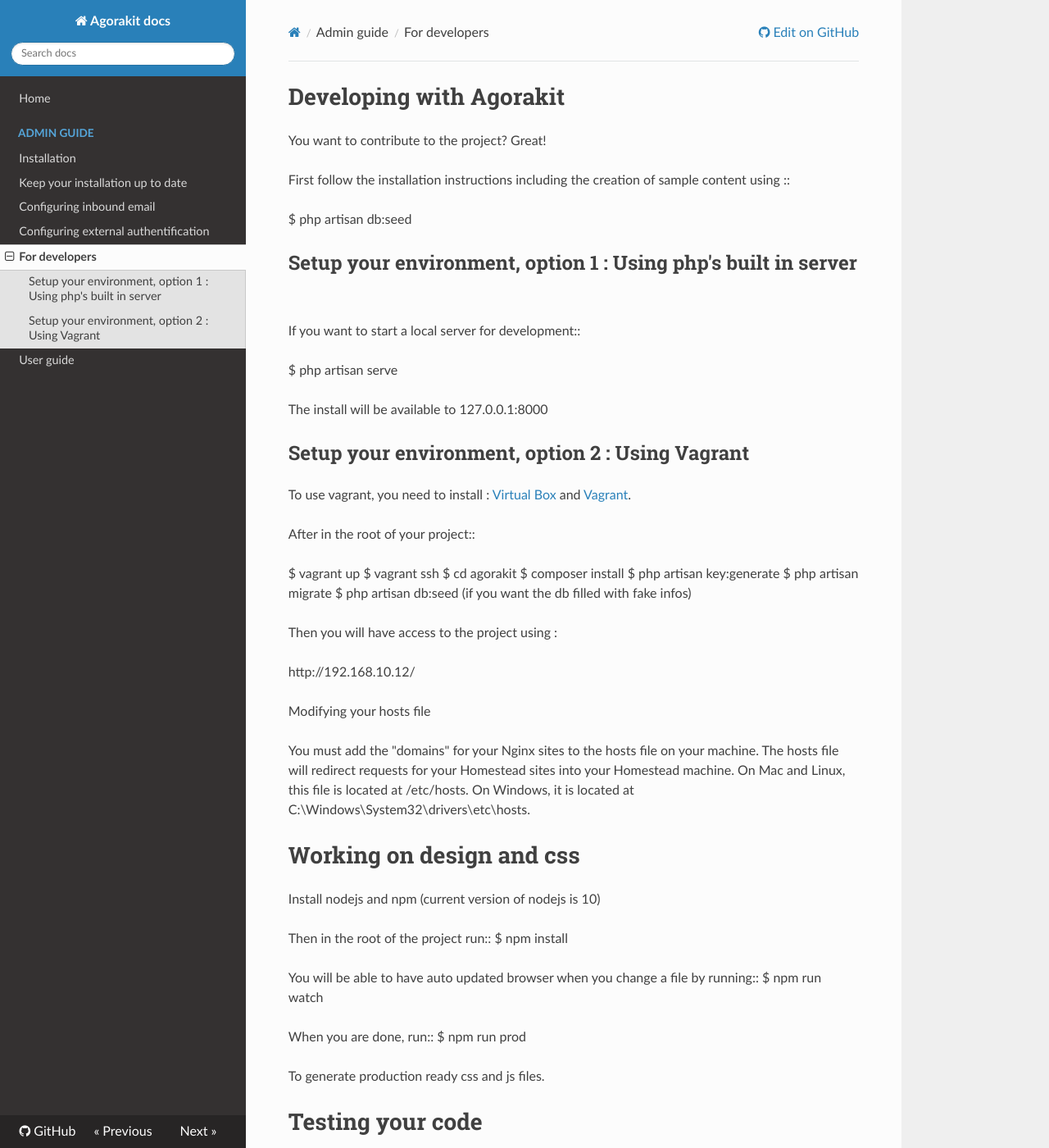
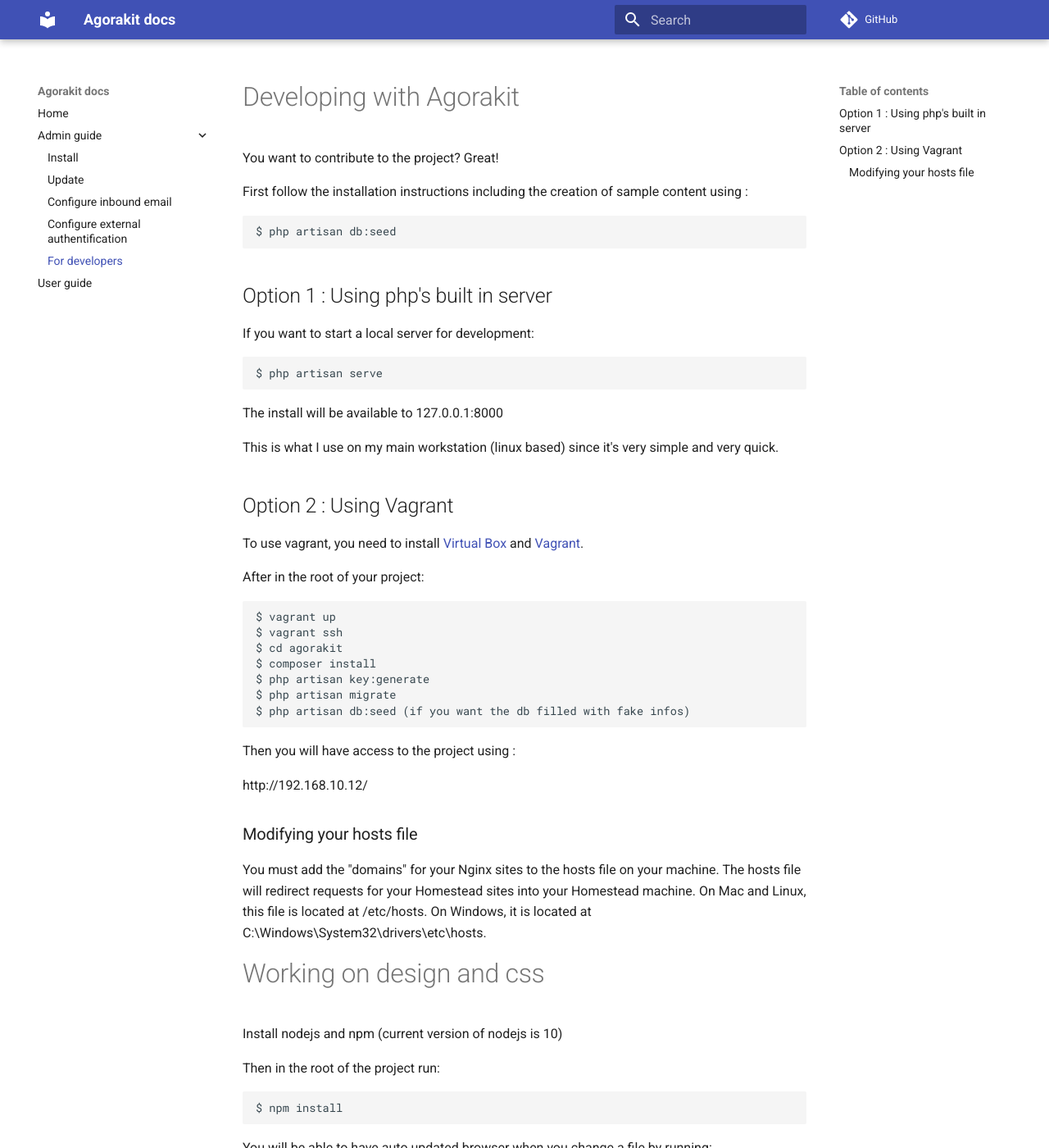
Before and after one commit to agorakit/documentation, an MkDocs documentation site: the page built from docs/development.md, in a window 1280 px wide and 1400 px high. Shown: the whole window at 82% size. Built offline with MkDocs 1.6.1 and Material for MkDocs 9.7.7, drawn with Linux system fonts in a browser that asks for light colours; nearby versions of some CDN libraries; comment, search, counter and statistics services are not loaded; some of the changed text lies outside the part shown.

Commit message:
nicer theme : "material"

```diff
--- a/docs/development.md
+++ b/docs/development.md
@@ -3,46 +3,45 @@
 
 You want to contribute to the project? Great!
 
-First follow the installation instructions including the creation of sample content using ::
+First follow the installation instructions including the creation of sample content using :
 
-  $ php artisan db:seed
+    $ php artisan db:seed
 
 
 
 
-## Setup your environment, option 1 : Using php's built in server
+## Option 1 : Using php's built in server
+
+If you want to start a local server for development:
+
+    $ php artisan serve
+
+The install will be available to 127.0.0.1:8000
+
+This is what I use on my main workstation (linux based) since it's very simple and very quick.
 
 
 
-If you want to start a local server for development::
+## Option 2 : Using Vagrant
 
-  $ php artisan serve
+To use vagrant, you need to install [Virtual Box](https://www.virtualbox.org/wiki/Downloads) and [Vagrant](https://www.virtualbox.org/wiki/Downloads).
 
-The install will be available to 127.0.0.1:8000
+After in the root of your project:
 
-
-
-## Setup your environment, option 2 : Using Vagrant
-
-
-To use vagrant, you need to install : [Virtual Box](https://www.virtualbox.org/wiki/Downloads) and [Vagrant](https://www.virtualbox.org/wiki/Downloads).
-
-After in the root of your project::
-
-  $ vagrant up
-  $ vagrant ssh
-  $ cd agorakit
-  $ composer install
-  $ php artisan key:generate
-  $ php artisan migrate
-  $ php artisan db:seed (if you want the db filled with fake infos)
+    $ vagrant up
+    $ vagrant ssh
+    $ cd agorakit
+    $ composer install
+    $ php artisan key:generate
+    $ php artisan migrate
+    $ php artisan db:seed (if you want the db filled with fake infos)
 
 
 Then you will have access to the project using :
 
 http://192.168.10.12/
 
-Modifying your hosts file
+### Modifying your hosts file
 
 You must add the "domains" for your Nginx sites to the hosts file on your machine. The hosts file will redirect requests for your Homestead sites into your Homestead machine. On Mac and Linux, this file is located at /etc/hosts. On Windows, it is located at C:\Windows\System32\drivers\etc\hosts.
 
@@ -52,18 +51,20 @@
 
 Install nodejs and npm (current version of nodejs is 10)
 
-Then in the root of the project run::
-  $ npm install
+Then in the root of the project run:
 
-You will be able to have auto updated browser when you change a file by running::
-  $ npm run watch
+    $ npm install
+
+You will be able to have auto updated browser when you change a file by running:
+
+    $ npm run watch
 
 
-When you are done, run::
-  $ npm run prod
+When you are done, run:
+
+    $ npm run prod
 
 To generate production ready css and js files.
-
 
 # Testing your code
 
--- a/mkdocs.yml
+++ b/mkdocs.yml
@@ -2,14 +2,15 @@
 nav:
     - Home: index.md
     - 'Admin guide':
-        - Installation: install.md
-        - Keep your installation up to date: update.md
-        - Configuring inbound email: inbound_email.md
-        - Configuring external authentification: external_authentification.md
+        - Install: install.md
+        - Update: update.md
+        - Configure inbound email: inbound_email.md
+        - Configure external authentification: external_authentification.md
         - For developers: development.md
     - 'User guide': usage.md
-repo_url: https://github.com/agorakit/documenation/
+repo_url: https://github.com/agorakit/documentation/
 markdown_extensions:
     - toc:
         permalink: "#"
-theme: readthedocs
+theme:
+  name: 'material'
```
Also changed, not shown: docs/external_authentification.md (+2 -2 lines), docs/install.md (+1 -1 lines).
